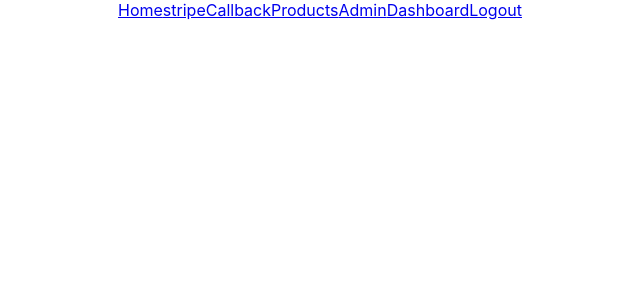
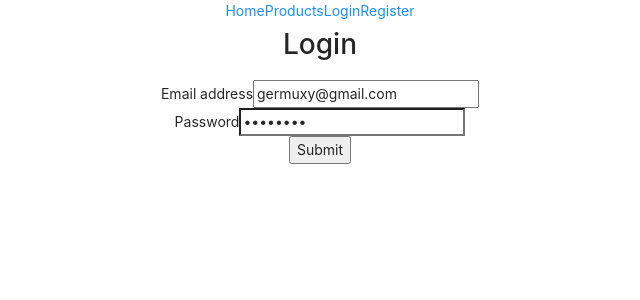
Before and after one commit to geuxor/colonyal, a React (Create React App) app in the folder client/: page /login in a window 1280 px wide. Shown: the top 300 px of the page, without its empty margins (320-960 px from the left). Built offline with nearby package versions, Linux system fonts and the light colour scheme.

Commit message:
client-authentication

```diff
--- a/client/src/App.js
+++ b/client/src/App.js
@@ -3,9 +3,9 @@ import { BrowserRouter, Switch, Route } from 'react-router-dom'
 import { ToastContainer } from "react-toastify";
 import "react-toastify/dist/ReactToastify.css";
 
-
 // components
-import Navbar from './components/Navigation/Navbar.component';
+import Navbar from './components/Navigation/Navbar.component'
+import Login from './auth/Login';
 
 function App() {
   return (
@@ -23,6 +23,9 @@ function App() {
           draggable
           pauseOnHover
         />
+        <Switch>
+          <Route exact path="/login" component={Login} />
+        </Switch>
       </BrowserRouter>
     </div>
   );
--- /dev/null
+++ b/client/src/actions/auth.js
@@ -0,0 +1,17 @@
+import axios from 'axios'
+
+export const registerUser = async (user) =>
+  await axios.post(`${process.env.REACT_APP_API}/register`, user);
+
+export const loginUser = async (user) =>
+  await axios.post(`${process.env.REACT_APP_API}/login`, user);
+
+// update user in local storage / next() call back to redirect user to dashboard
+export const updateUserInLocalStorage = (user, next) => {
+  if (window.localStorage.getItem("auth")) {
+    let auth = JSON.parse(localStorage.getItem("auth"));
+    auth.user = user;
+    localStorage.setItem("auth", JSON.stringify(auth));
+    next();
+  }
+};
--- /dev/null
+++ b/client/src/auth/Login.js
@@ -0,0 +1,63 @@
+import { useState } from "react";
+import { toast } from "react-toastify";
+import { loginUser } from "../actions/auth";
+import LoginForm from "../components/LoginForm.component";
+import { useDispatch } from "react-redux";
+
+const Login = ({ history }) => {
+  console.log('welcome to login');
+  const [email, setEmail] = useState("germuxy@gmail.com");
+  const [password, setPassword] = useState("asdfasdf");
+
+  const dispatch = useDispatch();
+
+  const handleSubmit = async (e) => {
+    e.preventDefault();
+    console.log("SEND LOGIN DATA", { email, password });
+    try {
+      let res = await loginUser({ email, password });
+
+      if (res.data) {
+        console.log(
+          "SAVE USER RES IN REDUX AND LOCAL STORAGE THEN REDIRECT ===> "
+        );
+        // console.log(res.data);
+        // save user and token to local storage
+        window.localStorage.setItem("auth", JSON.stringify(res.data));
+        // save user and token to redux
+        dispatch({
+          type: "LOGGED_IN_USER",
+          payload: res.data,
+        });
+        history.push("/dashboard");
+      }
+    } catch (err) {
+      console.log(err);
+      if (err.response.status >= 400) toast.error(err.response.data);
+    }
+  };
+
+  return (
+    <>
+      <div className="container-fluid bg-secondary p-5 text-center">
+        <h1>Login</h1>
+      </div>
+
+      <div className="container">
+        <div className="row">
+          <div className="col-md-6 offset-md-3">
+            <LoginForm
+              handleSubmit={handleSubmit}
+              email={email}
+              setEmail={setEmail}
+              password={password}
+              setPassword={setPassword}
+            />
+          </div>
+        </div>
+      </div>
+    </>
+  );
+};
+
+export default Login;
--- a/client/src/components/Navigation/Navbar.component.jsx
+++ b/client/src/components/Navigation/Navbar.component.jsx
@@ -4,7 +4,7 @@ import { useSelector, useDispatch } from "react-redux";
 
 function Navbar(props) {
   // const { auth } = useSelector((state) => ({ ...state }));
-  const auth = 'loggedin'
+  const auth = null
   //logout-
   // const logout = () => {
   //   dispatch({
--- a/client/src/index.js
+++ b/client/src/index.js
@@ -1,17 +1,25 @@
 import React from 'react';
 import ReactDOM from 'react-dom';
 import './index.css';
+import 'antd/dist/antd.css';
 import App from './App';
 import reportWebVitals from './reportWebVitals';
+import { createStore } from 'redux'
+import { Provider } from 'react-redux'
+import { composeWithDevTools } from 'redux-devtools-extension'
+import rootReducer from './reducers';
 
+//create redux store
+const store = createStore(rootReducer, composeWithDevTools())
+
+//provide redux store   to the whole app
 ReactDOM.render(
   <React.StrictMode>
-    <App />
+    <Provider store={store}>
+      <App />
+    </Provider>
   </React.StrictMode>,
   document.getElementById('root')
 );
 
-// If you want to start measuring performance in your app, pass a function
-// to log results (for example: reportWebVitals(console.log))
-// or send to an analytics endpoint. Learn more: https://bit.ly/CRA-vitals
 reportWebVitals();
--- /dev/null
+++ b/client/src/reducers/auth.js
@@ -0,0 +1,17 @@
+//create user reducer function { type: 'LOGGEDINUSER', payload: {name: 'asdf', role:'seller'}}
+let userState;
+if (window.localStorage.getItem('auth')) {
+  userState = JSON.parse(window.localStorage.getItem('auth'))
+} else {
+  userState = null
+}
+export const authReducer = (state = userState, action) => {
+  switch (action.type) {
+    case "LOGGED_IN_USER":
+      return { ...state, ...action.payload };
+    case 'LOGOUT':
+      return action.payload;
+    default:
+      return state;
+  }
+}
--- /dev/null
+++ b/client/src/reducers/index.js
@@ -0,0 +1,8 @@
+import { combineReducers } from 'redux'
+import { authReducer } from './auth'
+//combine multiple reducers
+const rootReducer = combineReducers({
+  auth: authReducer,
+})
+
+export default rootReducer
```
